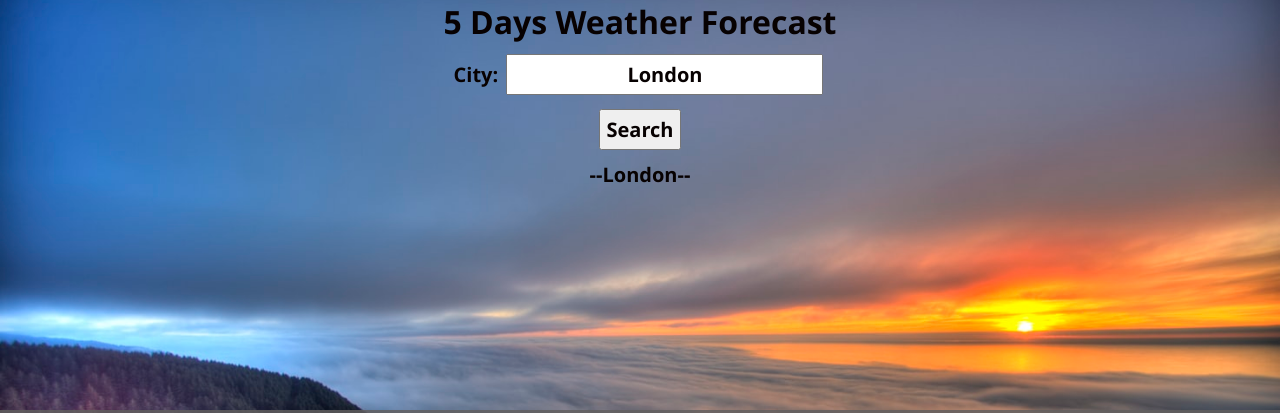
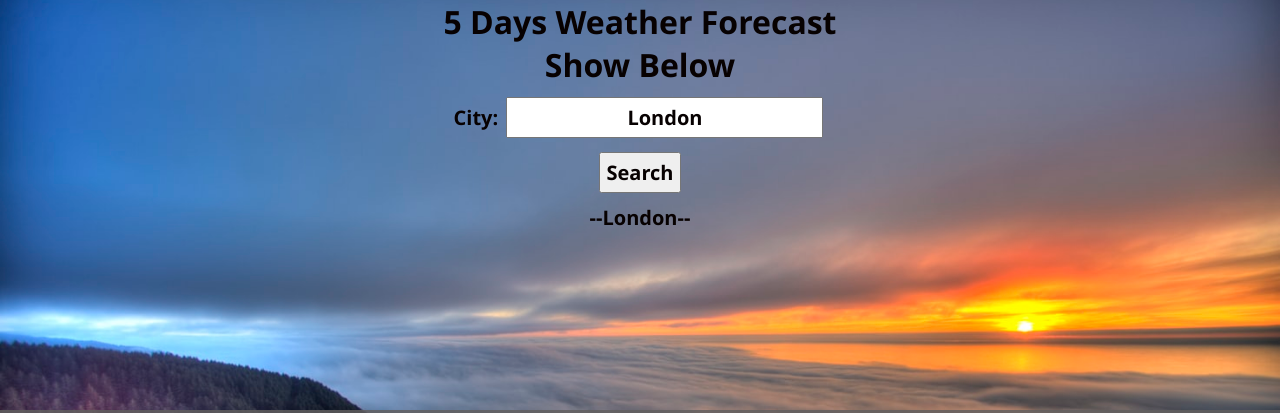
Before and after one commit to kaiyumdev/Weather-App, a plain HTML site: page index.html in a window 1280 px wide. Shown: the top 413 px of the page. Drawn offline with Linux system fonts and the light colour scheme; no server answers.

Commit message:
weather updated

```diff
--- a/index.html
+++ b/index.html
@@ -11,6 +11,7 @@
   <body id="full-body" onload="DefaultScreen()">
     <center>
       <h1 id="Para1">5 Days Weather Forecast</h1>
+      <h1>Show Below</h1>
       <p id="inputContainer">City: <input type="text" id="cityInput" /></p>
       <button type="button" onclick="GetInfo()">Search</button>
       <h2 id="cityName">---London---</h2>
@@ -57,6 +58,7 @@
           </div>
           <p class="minValues" id="day5Min">Loading...</p>
           <p class="maxValues" id="day5Max">Loading...</p>
+          <!-- all code done -->
         </div>
       </div>
     </div>
```
